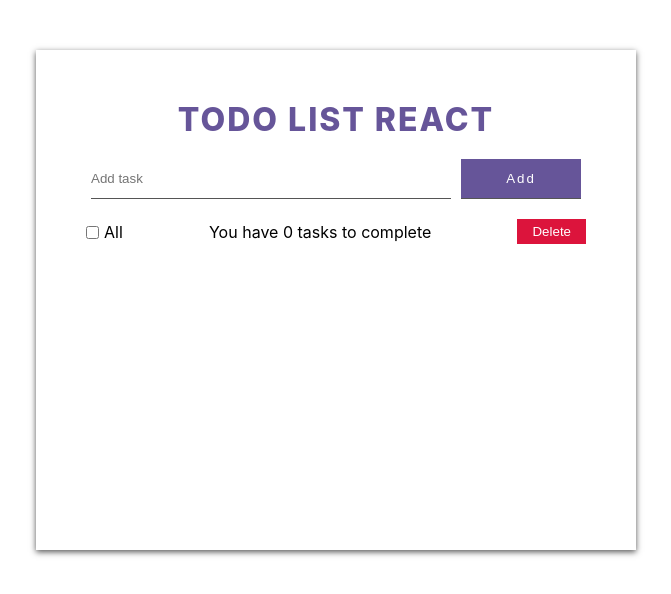
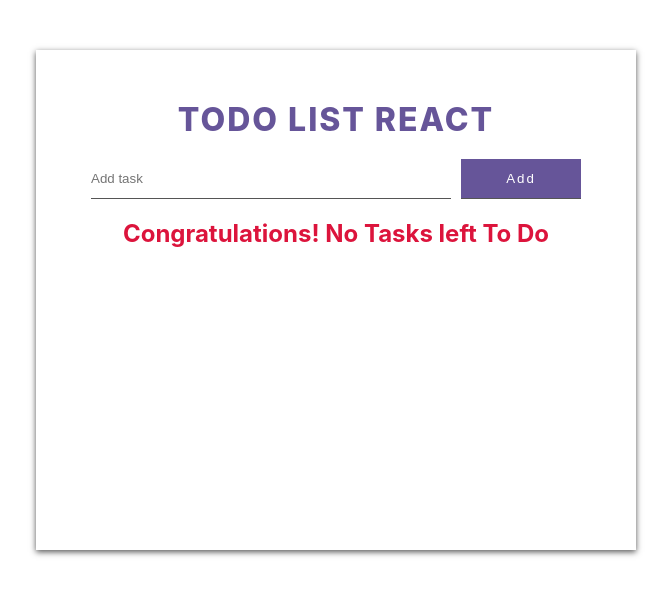
Before and after one commit to George4888/todo-list-with-react, a React (Create React App) app: page / in a window 1280 px wide. Shown: the top 594 px of the page, without its empty margins (304-975 px from the left). Built offline with nearby package versions, Linux system fonts and the light colour scheme.

Commit message:
focus input and tasks to complete update

```diff
--- a/src/App.css
+++ b/src/App.css
@@ -95,6 +95,11 @@ label {
   cursor: pointer;
 }
 
+h2 {
+  text-align: center;
+  color: crimson;
+}
+
 @media (max-width: 400px) {
   .App {
     padding: 10px;
--- a/src/components/FormInput.jsx
+++ b/src/components/FormInput.jsx
@@ -1,15 +1,21 @@
-import React, { useState, useContext } from "react";
+import React, { useState, useContext, useRef, useEffect } from "react";
 import { DataContext } from "./DataProvider";
 
 function FormInput() {
   const [todos, setTodos] = useContext(DataContext);
   const [todoName, setTodoName] = useState("");
+  const todoInput = useRef();
 
   const AddTodo = (e) => {
     e.preventDefault();
     setTodos([...todos, { name: todoName, complete: false }]);
     setTodoName("");
+    todoInput.current.focus();
   };
+
+  useEffect(() => {
+    todoInput.current.focus();
+  }, []);
 
   return (
     <>
@@ -20,8 +26,9 @@ function FormInput() {
           id="todos"
           required
           placeholder="Add task"
+          ref={todoInput}
           value={todoName}
-          onChange={(e) => setTodoName(e.target.value.toLowerCase())}
+          onChange={(e) => setTodoName(e.target.value)}
         />
         <button type="submit">Add</button>
       </form>
--- a/src/components/Info.jsx
+++ b/src/components/Info.jsx
@@ -24,6 +24,9 @@ const Info = () => {
 
   return (
     <>
+      {todos.length === 0 ? (
+        <h2>Congratulations! No Tasks left To Do</h2>
+      ) : (
         <div className="row">
           <label htmlFor="all">
             <input
@@ -35,11 +38,15 @@ const Info = () => {
             />
             All
           </label>
-        <p>You have {todos.length} tasks to complete</p>
+          <p>
+            You have {todos.filter((todo) => todo.complete === false).length}{" "}
+            tasks to complete
+          </p>
           <button id="delete" onClick={deleteTodo}>
             Delete
           </button>
         </div>
+      )}
     </>
   );
 };
```
Lines whose indentation alone changed are shown as unchanged.
